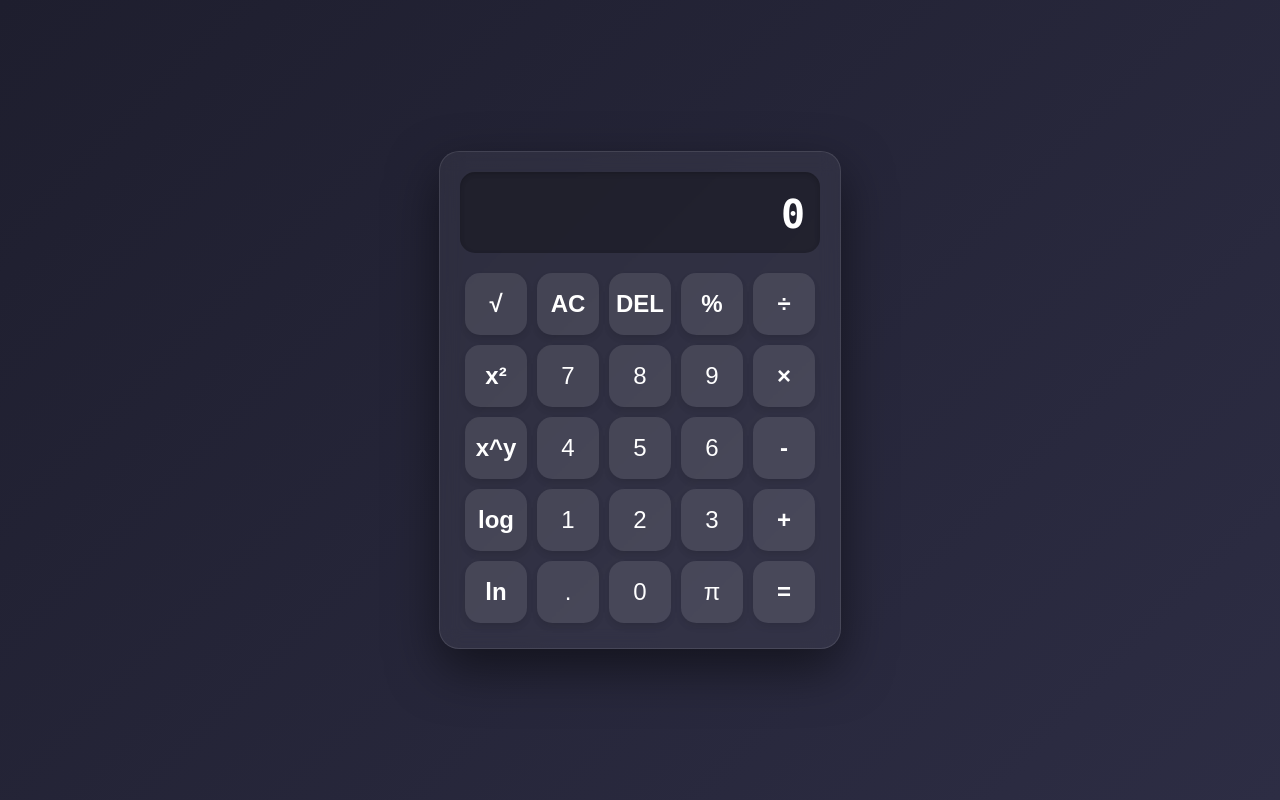
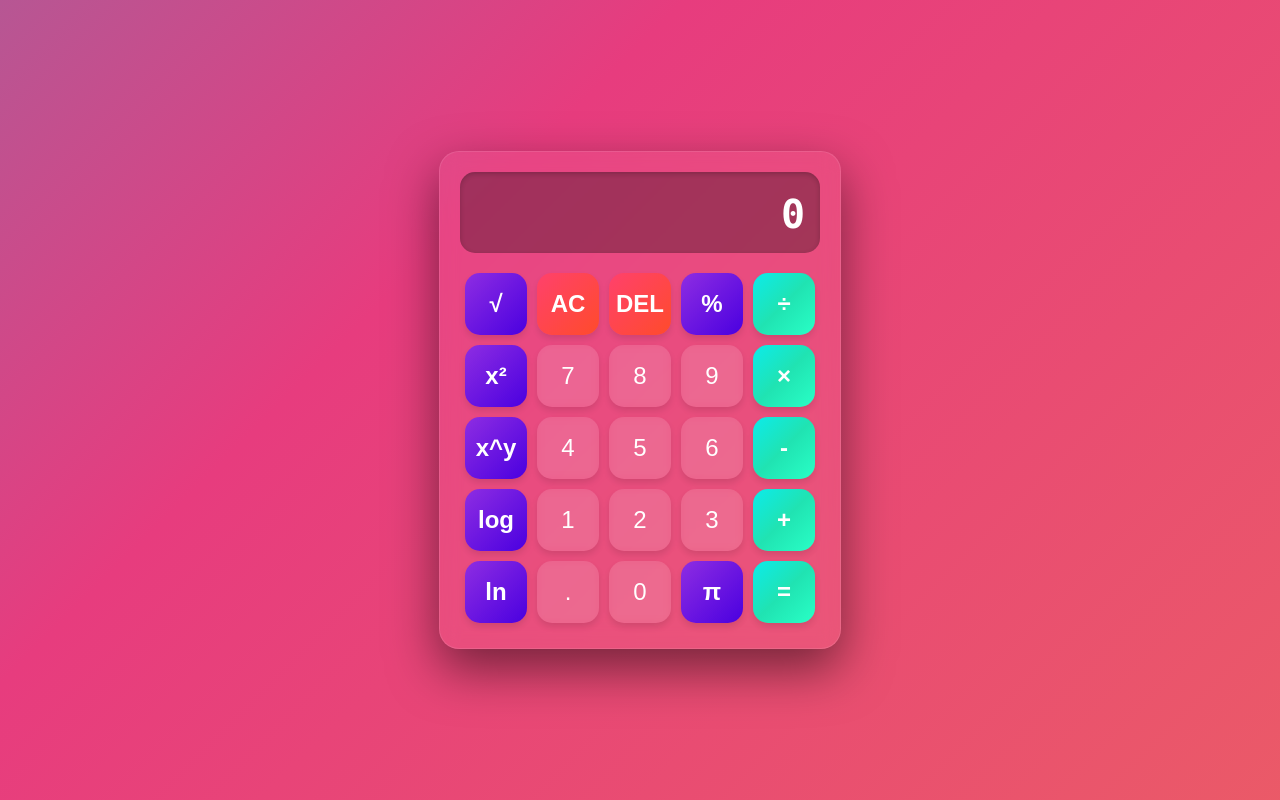
Before and after one commit to Dhivanujan/Calculator, a React (Vite) app: page / in a window 1280 px wide. Built offline with nearby package versions, Linux system fonts and the light colour scheme.

Commit message:
UI issues fixed

```diff
--- a/src/App.css
+++ b/src/App.css
@@ -75,23 +75,49 @@
 
 /* Specific button styles */
 .operator-btn {
-  background-color: #ff9f0a; /* Modern orange */
-  color: white;
-  font-weight: bold;
+  background: linear-gradient(135deg, #0cebeb, #20e3b2, #29ffc6);
+  color: #000;
+  font-weight: 700;
+  border: 1px solid rgba(255, 255, 255, 0.2);
 }
 
 .operator-btn:hover {
-  background-color: #ffb340;
+  background: linear-gradient(135deg, #29ffc6, #20e3b2);
+  box-shadow: 0 0 15px rgba(32, 227, 178, 0.5);
 }
 
-.function-btn {
-  background-color: #a5a5a5; /* Modern grey */
-  color: #000;
-  font-weight: bold;
+.control-btn {
+  background: linear-gradient(135deg, #FF416C, #FF4B2B);
+  color: white;
+  font-weight: 700;
+  border: 1px solid rgba(255, 255, 255, 0.2);
 }
 
-.function-btn:hover {
-  background-color: #d1d1d1;
+.control-btn:hover {
+  background: linear-gradient(135deg, #FF4B2B, #FF416C);
+  box-shadow: 0 0 15px rgba(255, 75, 43, 0.5);
+}
+
+.scientific-btn {
+  background: linear-gradient(135deg, #8E2DE2, #4A00E0);
+  color: white;
+  font-weight: 600;
+  border: 1px solid rgba(255, 255, 255, 0.2);
+}
+
+.scientific-btn:hover {
+  background: linear-gradient(135deg, #4A00E0, #8E2DE2);
+  box-shadow: 0 0 15px rgba(74, 0, 224, 0.5);
+}
+
+.number-btn {
+  background: rgba(255, 255, 255, 0.1);
+  backdrop-filter: blur(5px);
+}
+
+.number-btn:hover {
+  background: rgba(255, 255, 255, 0.2);
+  box-shadow: 0 0 10px rgba(255, 255, 255, 0.1);
 }
 
 /* Responsiveness */
--- a/src/App.jsx
+++ b/src/App.jsx
@@ -192,39 +192,39 @@ function App() {
       </div>
 
       {/* Row 1 */}
-      <button className="function-btn" onClick={() => unaryOperation('√')}>√</button>
-      <button className="function-btn" onClick={clear}>AC</button>
-      <button className="function-btn" onClick={deleteDigit}>DEL</button>
-      <button className="function-btn" onClick={() => unaryOperation('%')}>%</button>
+      <button className="scientific-btn" onClick={() => unaryOperation('√')}>√</button>
+      <button className="control-btn" onClick={clear}>AC</button>
+      <button className="control-btn" onClick={deleteDigit}>DEL</button>
+      <button className="scientific-btn" onClick={() => unaryOperation('%')}>%</button>
       <button className="operator-btn" onClick={() => chooseOperation('/')}>÷</button>
 
       {/* Row 2 */}
-      <button className="function-btn" onClick={() => unaryOperation('x²')}>x²</button>
-      <button onClick={() => appendNumber('7')}>7</button>
-      <button onClick={() => appendNumber('8')}>8</button>
-      <button onClick={() => appendNumber('9')}>9</button>
+      <button className="scientific-btn" onClick={() => unaryOperation('x²')}>x²</button>
+      <button className="number-btn" onClick={() => appendNumber('7')}>7</button>
+      <button className="number-btn" onClick={() => appendNumber('8')}>8</button>
+      <button className="number-btn" onClick={() => appendNumber('9')}>9</button>
       <button className="operator-btn" onClick={() => chooseOperation('*')}>×</button>
 
       {/* Row 3 */}
-      <button className="function-btn" onClick={() => chooseOperation('^')}>x^y</button>
-      <button onClick={() => appendNumber('4')}>4</button>
-      <button onClick={() => appendNumber('5')}>5</button>
-      <button onClick={() => appendNumber('6')}>6</button>
+      <button className="scientific-btn" onClick={() => chooseOperation('^')}>x^y</button>
+      <button className="number-btn" onClick={() => appendNumber('4')}>4</button>
+      <button className="number-btn" onClick={() => appendNumber('5')}>5</button>
+      <button className="number-btn" onClick={() => appendNumber('6')}>6</button>
       <button className="operator-btn" onClick={() => chooseOperation('-')}>-</button>
 
       {/* Row 4 */}
-      <button className="function-btn" onClick={() => unaryOperation('log')}>log</button>
-      <button onClick={() => appendNumber('1')}>1</button>
-      <button onClick={() => appendNumber('2')}>2</button>
-      <button onClick={() => appendNumber('3')}>3</button>
+      <button className="scientific-btn" onClick={() => unaryOperation('log')}>log</button>
+      <button className="number-btn" onClick={() => appendNumber('1')}>1</button>
+      <button className="number-btn" onClick={() => appendNumber('2')}>2</button>
+      <button className="number-btn" onClick={() => appendNumber('3')}>3</button>
       <button className="operator-btn" onClick={() => chooseOperation('+')}>+</button>
 
       {/* Row 5 */}
-      <button className="function-btn" onClick={() => unaryOperation('ln')}>ln</button>
-      <button onClick={() => appendNumber('.')}>.</button>
-      <button onClick={() => appendNumber('0')}>0</button>
-      <button onClick={() => appendConstant(Math.PI)}>π</button>
-      <button className="operator-btn" onClick={evaluate}>=</button>
+      <button className="scientific-btn" onClick={() => unaryOperation('ln')}>ln</button>
+      <button className="number-btn" onClick={() => appendNumber('.')}>.</button>
+      <button className="number-btn" onClick={() => appendNumber('0')}>0</button>
+      <button className="scientific-btn" onClick={() => appendConstant(Math.PI)}>π</button>
+      <button className="span-two operator-btn" style={{gridColumn: 'span 1'}} onClick={evaluate}>=</button>
     </div>
   );
 }
--- a/src/index.css
+++ b/src/index.css
@@ -5,10 +5,24 @@ body {
     sans-serif;
   -webkit-font-smoothing: antialiased;
   -moz-osx-font-smoothing: grayscale;
-  background: linear-gradient(135deg, #1e1e2e, #2d2d44);
+  background: linear-gradient(-45deg, #ee7752, #e73c7e, #23a6d5, #23d5ab);
+  background-size: 400% 400%;
+  animation: gradient 15s ease infinite;
   display: flex;
   justify-content: center;
   align-items: center;
   min-height: 100vh;
   color: white;
 }
+
+@keyframes gradient {
+	0% {
+		background-position: 0% 50%;
+	}
+	50% {
+		background-position: 100% 50%;
+	}
+	100% {
+		background-position: 0% 50%;
+	}
+}
```
Also changed, not shown: 1 other file (tests, documents, lock files or other folders).
